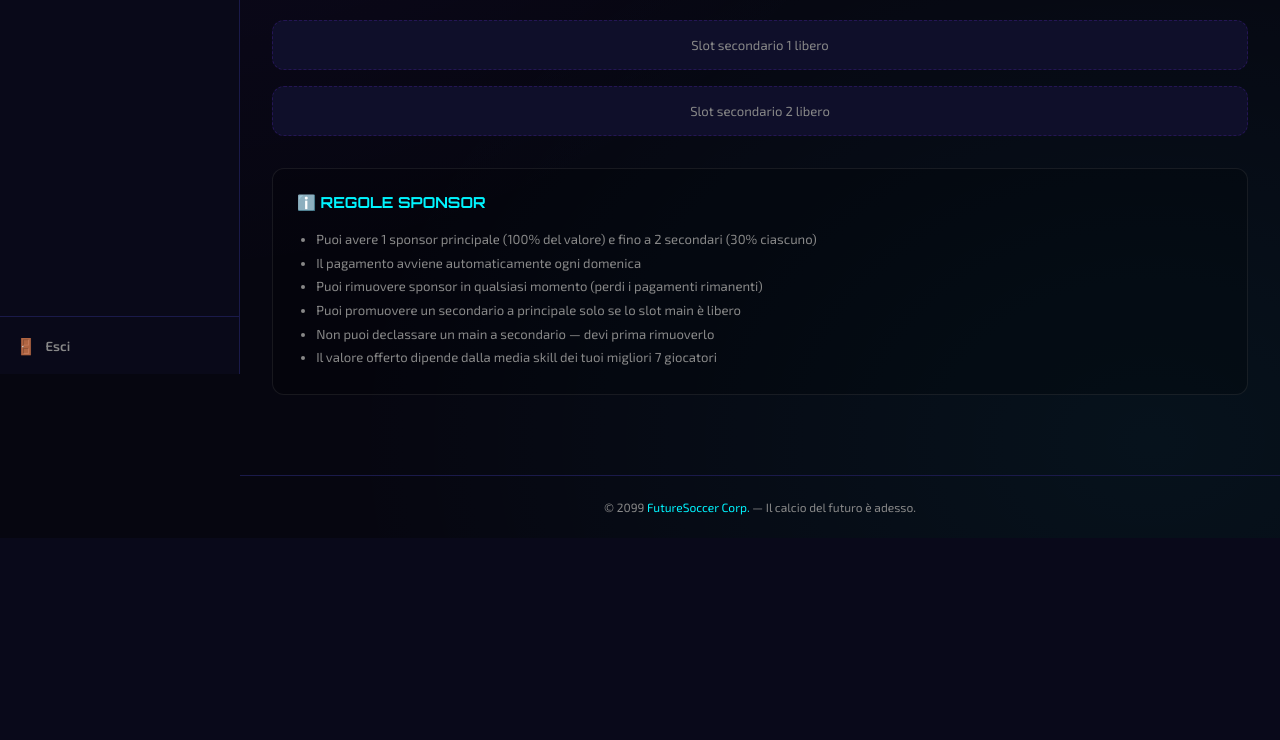
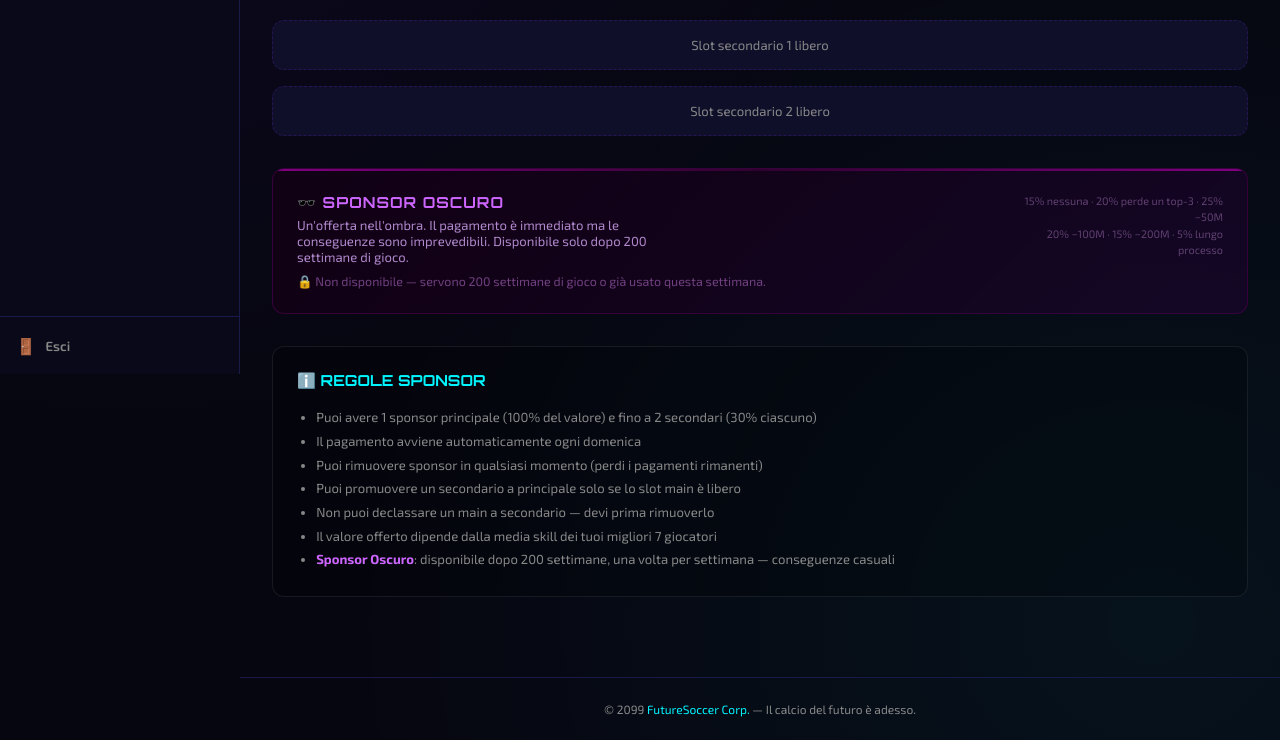
Before and after one commit to PyWis/FutureSoccer, a Flask app: page /events/sponsors in a window 1280 px wide. Shown: the part 426-1166 px from the top of the page. Before the commit the page ends 941 px from the top, so only its background shows below. Run offline with Flask 3, Linux system fonts and the light colour scheme; a user stored in the database is signed in; data comes from the database, SQL or seed files in the repository; tables that the repository leaves empty hold one stand-in row (values such as "Sample post"); data that the repository does not hold is empty.

Commit message:
Add Dark Sponsor and federation loan streak system
Dark Sponsor (available after 200 game weeks, once per week):
- Payout = top7_avg_skill × 10M, credited immediately
- 6 outcomes: 15% no consequence, 20% top-3 player leaves,
  25% fine -50M, 20% fine -100M, 15% fine -200M,
  5% lungo processo (-25M + all players lose 80% of all skills)

Federation loan streak (tracks consecutive weeks needing emergency loan):
- Increments each week a new federation loan is issued
- Resets when team budget recovers to >= 0
- At 25 consecutive weeks: federation donates +50M but all players
  lose 50% of all skills ("lunga promozione")

Team model: dark_sponsor_last_week_id, federation_loan_streak columns

https://claude.ai/code/session_01EFxTpqTrDJRRVqxcUYY12Z

```diff
--- a/app/models/team.py
+++ b/app/models/team.py
@@ -21,9 +21,11 @@ class Team(db.Model):
     created_at = db.Column(db.DateTime, default=datetime.utcnow)
 
     # Game events tracking
-    scouting_paid_week_id = db.Column(db.Integer, default=-1)   # ISO week_id of last paid scouting
-    scouting_enabled = db.Column(db.Boolean, default=False)      # recurring scouting active
-    last_processed_day = db.Column(db.Integer, default=-1)       # for daily event processing
+    scouting_paid_week_id = db.Column(db.Integer, default=-1)
+    scouting_enabled = db.Column(db.Boolean, default=False)
+    last_processed_day = db.Column(db.Integer, default=-1)
+    dark_sponsor_last_week_id = db.Column(db.Integer, default=-1)  # last week dark sponsor used
+    federation_loan_streak = db.Column(db.Integer, default=0)      # consecutive weeks with fed loan
 
     # Stadium facilities (0 = not built, 1-5 = stars)
     facility_training = db.Column(db.Integer, default=0)   # Impianto di allenamento
--- a/app/routes/events.py
+++ b/app/routes/events.py
@@ -1,4 +1,5 @@
 import random
+import random as _random
 from flask import Blueprint, render_template, redirect, url_for, flash, request
 from flask_login import login_required, current_user
 from app import db
@@ -149,14 +150,18 @@ def _process_loan_payments(team):
 
 
 def _check_federation_loan(team):
-    """If budget < 0, auto-issue a federation emergency loan to bring to +2M."""
+    """If budget < 0, auto-issue a federation emergency loan to bring to +2M.
+    Tracks consecutive weeks with federation help; at 25 weeks triggers a donation + skill penalty."""
     if team.budget >= 0:
+        # Team healthy: reset streak
+        if team.federation_loan_streak > 0:
+            team.federation_loan_streak = 0
+            db.session.commit()
         return
-    # Only one federation loan at a time
     existing = Loan.query.filter_by(team_id=team.id, loan_type='federation', is_active=True).first()
     if existing:
         return
-    amount = FEDERATION_TARGET - team.budget   # enough to reach +2M
+    amount = FEDERATION_TARGET - team.budget
     interest = round(amount * 0.01, 2)
     total_due = round(amount + interest, 2)
     loan = Loan(
@@ -164,15 +169,36 @@ def _check_federation_loan(team):
         loan_type='federation',
         principal=amount,
         total_due=total_due,
-        weekly_payment=total_due,   # repaid in full next week
+        weekly_payment=total_due,
         weeks_total=1,
         weeks_paid=0,
-        last_paid_week_id=get_game_week_id(),  # start counting from this week → paid next week
+        last_paid_week_id=get_game_week_id(),
     )
     team.budget += amount
+    team.federation_loan_streak += 1
     db.session.add(loan)
-    db.session.commit()
-    flash(f'🚨 Aiuto dalla Federazione attivato: €{amount/1_000_000:.2f}M (+ 1% interesse = €{total_due/1_000_000:.2f}M da restituire la prossima settimana).', 'warning')
+
+    if team.federation_loan_streak >= 25:
+        # Federazione dona 50M ma i giocatori devono fare la "lunga promozione"
+        team.budget += 50_000_000
+        team.federation_loan_streak = 0
+        for player in team.players.all():
+            player.porta       = round(player.porta       * 0.5, 2)
+            player.difesa      = round(player.difesa      * 0.5, 2)
+            player.attacco     = round(player.attacco     * 0.5, 2)
+            player.resistenza  = round(player.resistenza  * 0.5, 2)
+        db.session.commit()
+        flash('🏛️ La Federazione ha donato €50M — ma la "Lunga Promozione" ha dimezzato tutte le skill dei giocatori.', 'warning')
+    else:
+        db.session.commit()
+        streak_left = 25 - team.federation_loan_streak
+        flash(
+            f'🚨 Aiuto dalla Federazione attivato: €{amount/1_000_000:.2f}M '
+            f'(+1% = €{total_due/1_000_000:.2f}M da restituire). '
+            f'Crisi finanziaria: settimana {team.federation_loan_streak}/25 '
+            f'(mancano {streak_left} alla donazione federale).',
+            'warning'
+        )
 
 
 def _process_investments(team):
@@ -559,7 +585,90 @@ def sponsors():
                            is_friday=is_friday,
                            offer_window_open=offer_window_open,
                            game_date=format_game_date(),
-                           week_id=week_id)
+                           week_id=week_id,
+                           dark_sponsor_available=_dark_sponsor_available(team),
+                           dark_sponsor_payout=round(team.top7_avg_skill * 10_000_000, 2))
+
+
+def _dark_sponsor_available(team):
+    """Dark sponsor requires 200 game weeks elapsed and not used this week."""
+    from app.utils.gameclock import get_game_day_number
+    if get_game_day_number() < 1400:   # 200 weeks × 7 days
+        return False
+    current_week = get_game_week_id()
+    return team.dark_sponsor_last_week_id != current_week
+
+
+_DARK_OUTCOMES = [
+    ('none',         15, 'Nessuna conseguenza. Lo sponsor è soddisfatto.'),
+    ('player_leave', 20, 'Uno dei tuoi migliori 3 giocatori si è svincolato.'),
+    ('fine_50m',     25, 'La Federazione ti ha multato: −€50M.'),
+    ('fine_100m',    20, 'La Federazione ti ha multato: −€100M.'),
+    ('fine_200m',    15, 'La Federazione ti ha multato: −€200M.'),
+    ('lungo',         5, 'Lungo processo federale: −€25M e giocatori a −80% di tutte le skill.'),
+]
+
+
+@events_bp.route('/sponsors/dark', methods=['POST'])
+@login_required
+def dark_sponsor():
+    redir = _require_team()
+    if redir:
+        return redir
+    team = current_user.team
+
+    if not _dark_sponsor_available(team):
+        flash('Sponsor Oscuro non disponibile.', 'danger')
+        return redirect(url_for('events.sponsors'))
+
+    payout = round(team.top7_avg_skill * 10_000_000, 2)
+    if payout <= 0:
+        flash('La tua squadra non ha forza sufficiente per attirare lo Sponsor Oscuro.', 'danger')
+        return redirect(url_for('events.sponsors'))
+
+    team.budget += payout
+    team.dark_sponsor_last_week_id = get_game_week_id()
+
+    # Roll outcome
+    outcomes, weights, _ = zip(*_DARK_OUTCOMES)
+    result = _random.choices(outcomes, weights=weights, k=1)[0]
+    desc = next(d for o, _, d in _DARK_OUTCOMES if o == result)
+
+    if result == 'none':
+        flash(f'🕶️ Sponsor Oscuro: +€{payout/1_000_000:.2f}M incassati. {desc}', 'success')
+
+    elif result == 'player_leave':
+        top3 = sorted(team.players.all(), key=lambda p: p.avg_skill, reverse=True)[:3]
+        if top3:
+            victim = _random.choice(top3)
+            victim.team_id = None
+            flash(f'🕶️ Sponsor Oscuro: +€{payout/1_000_000:.2f}M. ⚠️ {victim.name} si è svincolato!', 'warning')
+        else:
+            flash(f'🕶️ Sponsor Oscuro: +€{payout/1_000_000:.2f}M. {desc}', 'warning')
+
+    elif result == 'fine_50m':
+        team.budget -= 50_000_000
+        flash(f'🕶️ Sponsor Oscuro: +€{payout/1_000_000:.2f}M. 🚨 {desc}', 'danger')
+
+    elif result == 'fine_100m':
+        team.budget -= 100_000_000
+        flash(f'🕶️ Sponsor Oscuro: +€{payout/1_000_000:.2f}M. 🚨 {desc}', 'danger')
+
+    elif result == 'fine_200m':
+        team.budget -= 200_000_000
+        flash(f'🕶️ Sponsor Oscuro: +€{payout/1_000_000:.2f}M. 🚨 {desc}', 'danger')
+
+    elif result == 'lungo':
+        team.budget -= 25_000_000
+        for player in team.players.all():
+            player.porta      = round(player.porta      * 0.2, 2)
+            player.difesa     = round(player.difesa     * 0.2, 2)
+            player.attacco    = round(player.attacco    * 0.2, 2)
+            player.resistenza = round(player.resistenza * 0.2, 2)
+        flash(f'🕶️ Sponsor Oscuro: +€{payout/1_000_000:.2f}M. ☠️ {desc}', 'danger')
+
+    db.session.commit()
+    return redirect(url_for('events.sponsors'))
 
 
 @events_bp.route('/sponsors/accept/<int:offer_id>/<slot>', methods=['POST'])
--- a/app/templates/events/sponsors.html
+++ b/app/templates/events/sponsors.html
@@ -134,6 +134,49 @@
 </div>
 {% endfor %}
 
+<!-- ── SPONSOR OSCURO ── -->
+<div class="card mt-4" style="border-color:rgba(80,0,80,.6);background:linear-gradient(135deg,rgba(20,0,20,.8),rgba(40,0,60,.4));position:relative;overflow:hidden;">
+  <div style="position:absolute;top:0;left:0;right:0;height:2px;background:linear-gradient(90deg,#800080,#300030,#800080);"></div>
+  <div style="display:flex;align-items:flex-start;justify-content:space-between;flex-wrap:wrap;gap:1rem;">
+    <div>
+      <h3 style="color:#cc66ff;letter-spacing:1px;">🕶️ SPONSOR OSCURO</h3>
+      <p style="font-size:.82rem;color:#b088cc;margin-top:.3rem;max-width:400px;">
+        Un'offerta nell'ombra. Il pagamento è immediato ma le conseguenze sono imprevedibili.
+        Disponibile solo dopo 200 settimane di gioco.
+      </p>
+      {% if dark_sponsor_available %}
+      <div style="margin-top:.75rem;">
+        <div style="font-size:.72rem;color:#b088cc;letter-spacing:1px;">INCASSO IMMEDIATO</div>
+        <div style="font-family:'Orbitron',monospace;font-size:1.6rem;font-weight:900;color:#cc66ff;">
+          €{{ "%.2f"|format(dark_sponsor_payout/1_000_000) }}M
+        </div>
+        <div style="font-size:.7rem;color:#a070c0;margin-top:.2rem;">
+          media forza (top 7) × €10M
+        </div>
+      </div>
+      {% else %}
+      <div style="margin-top:.6rem;font-size:.78rem;color:#704080;">
+        🔒 Non disponibile — servono 200 settimane di gioco o già usato questa settimana.
+      </div>
+      {% endif %}
+    </div>
+    <div style="display:flex;flex-direction:column;gap:.5rem;align-items:flex-end;">
+      {% if dark_sponsor_available %}
+      <form method="POST" action="{{ url_for('events.dark_sponsor') }}"
+            onsubmit="return confirm('⚠️ Lo Sponsor Oscuro può avere conseguenze gravi. Procedere?')">
+        <button type="submit" class="btn" style="background:linear-gradient(135deg,#5c0080,#300050);color:#cc66ff;border:1px solid #800080;font-size:.9rem;padding:.6rem 1.4rem;">
+          🕶️ Accetta Offerta
+        </button>
+      </form>
+      {% endif %}
+      <div style="font-size:.68rem;color:#604070;text-align:right;max-width:200px;line-height:1.5;">
+        15% nessuna · 20% perde un top-3 · 25% −50M<br>
+        20% −100M · 15% −200M · 5% lungo processo
+      </div>
+    </div>
+  </div>
+</div>
+
 <!-- Info box -->
 <div class="card mt-4" style="background:rgba(0,0,0,.2);border-color:rgba(136,136,136,.15);">
   <h3 class="mb-2">ℹ️ REGOLE SPONSOR</h3>
@@ -144,6 +187,7 @@
     <li>Puoi promuovere un secondario a principale solo se lo slot main è libero</li>
     <li>Non puoi declassare un main a secondario — devi prima rimuoverlo</li>
     <li>Il valore offerto dipende dalla media skill dei tuoi migliori 7 giocatori</li>
+    <li><strong style="color:#cc66ff;">Sponsor Oscuro</strong>: disponibile dopo 200 settimane, una volta per settimana — conseguenze casuali</li>
   </ul>
 </div>
 {% endblock %}
```
Also changed, not shown: migrations/versions/0b7c15a2853f_add_dark_sponsor_federation_streak.py (added, +34 -0 lines).
